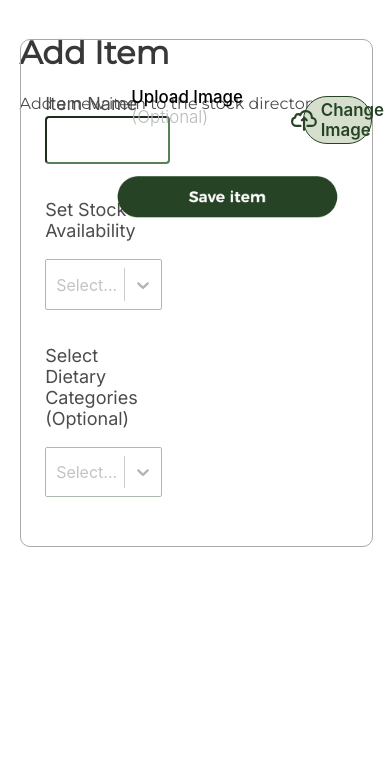
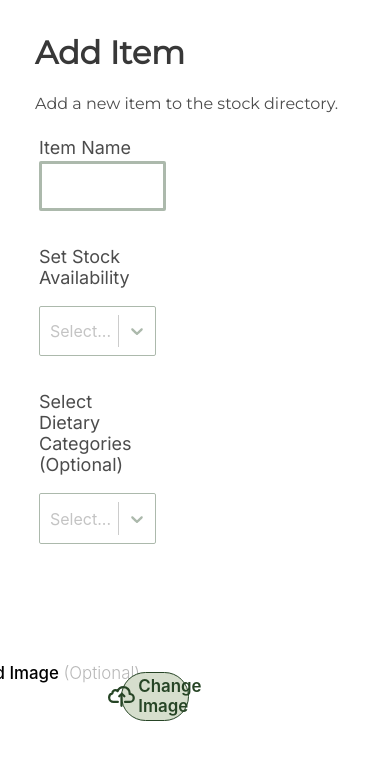
Before and after one commit to codebase-berkeley/berkeley-food-pantry, a React (Create React App) app in the folder client/: page / in a window 390 px wide. Shown: the top 760 px of the page. Built offline with nearby package versions, Linux system fonts and the light colour scheme.

Commit message:
working on media query

```diff
--- a/client/src/add_food.css
+++ b/client/src/add_food.css
@@ -112,6 +112,8 @@ p#filterControlLabel {
 .item-name-textbox {
     width: 30vw;
     height: 5vh;
+    border-radius: .5vw;
+    border: solid #ACB9AC;
 }
 
 /* .input-box {
@@ -201,3 +203,29 @@ label, input{
     font-weight: 300;
 
 }
+
+@media screen and (orientation: portrait) {
+    .add-food-component-container {
+        flex-direction: column;
+    }
+    .main-add-food-component-container {
+        display: flex;
+        flex-direction: column;
+        border: none;
+        justify-content: center;
+        align-items: flex-start;
+        height: auto;
+        width: auto;
+        margin-top: 10%;
+        margin-left: 0%;
+        border-radius: 10px 10px 10px 10px;
+    }
+    .add-food-component-header {
+        align-items: flex-start;
+        margin-left: 9%;
+        display: flex;
+        height: 10vh;
+        width: 100vw;
+        font-family: "Montserrat";
+    }
+}
```
